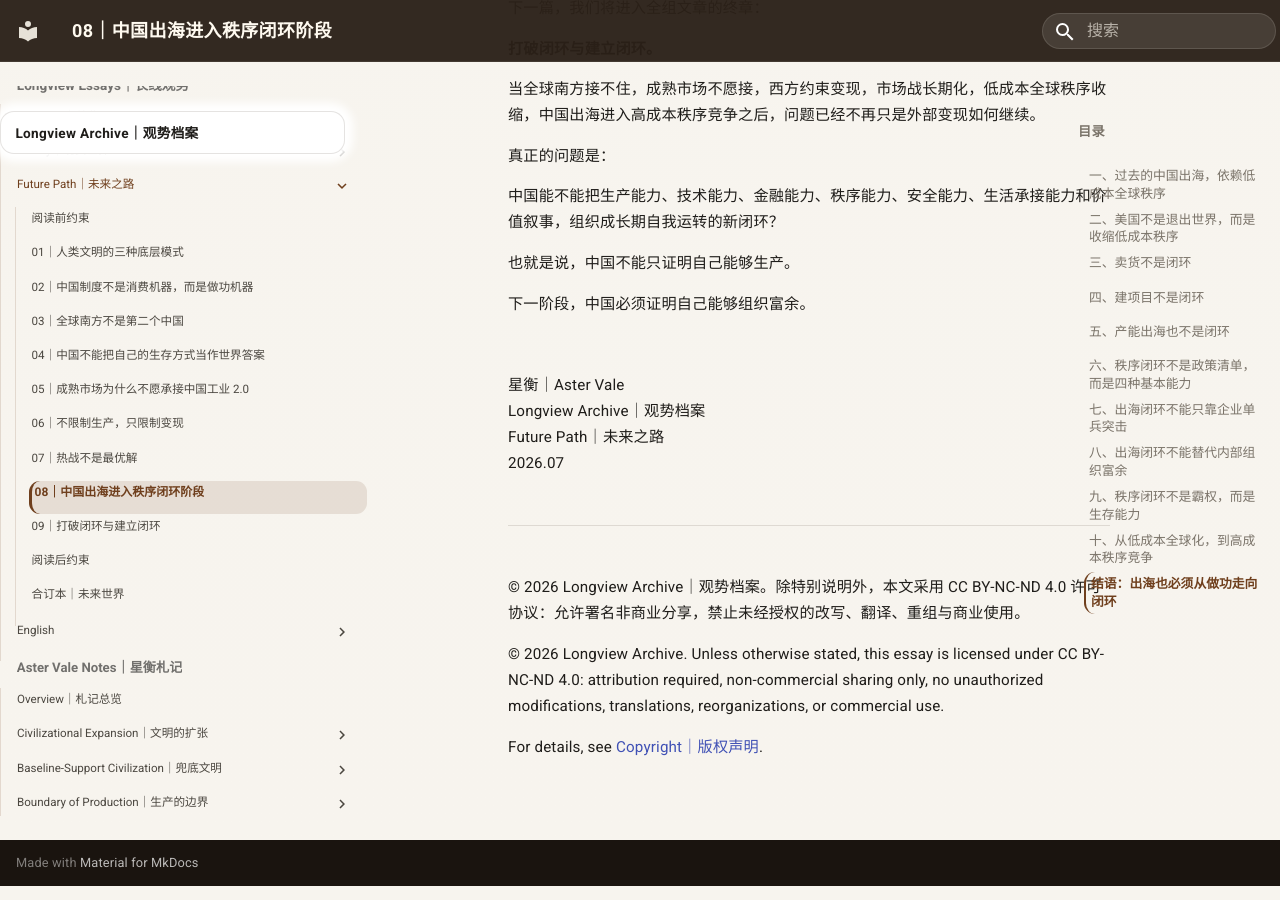
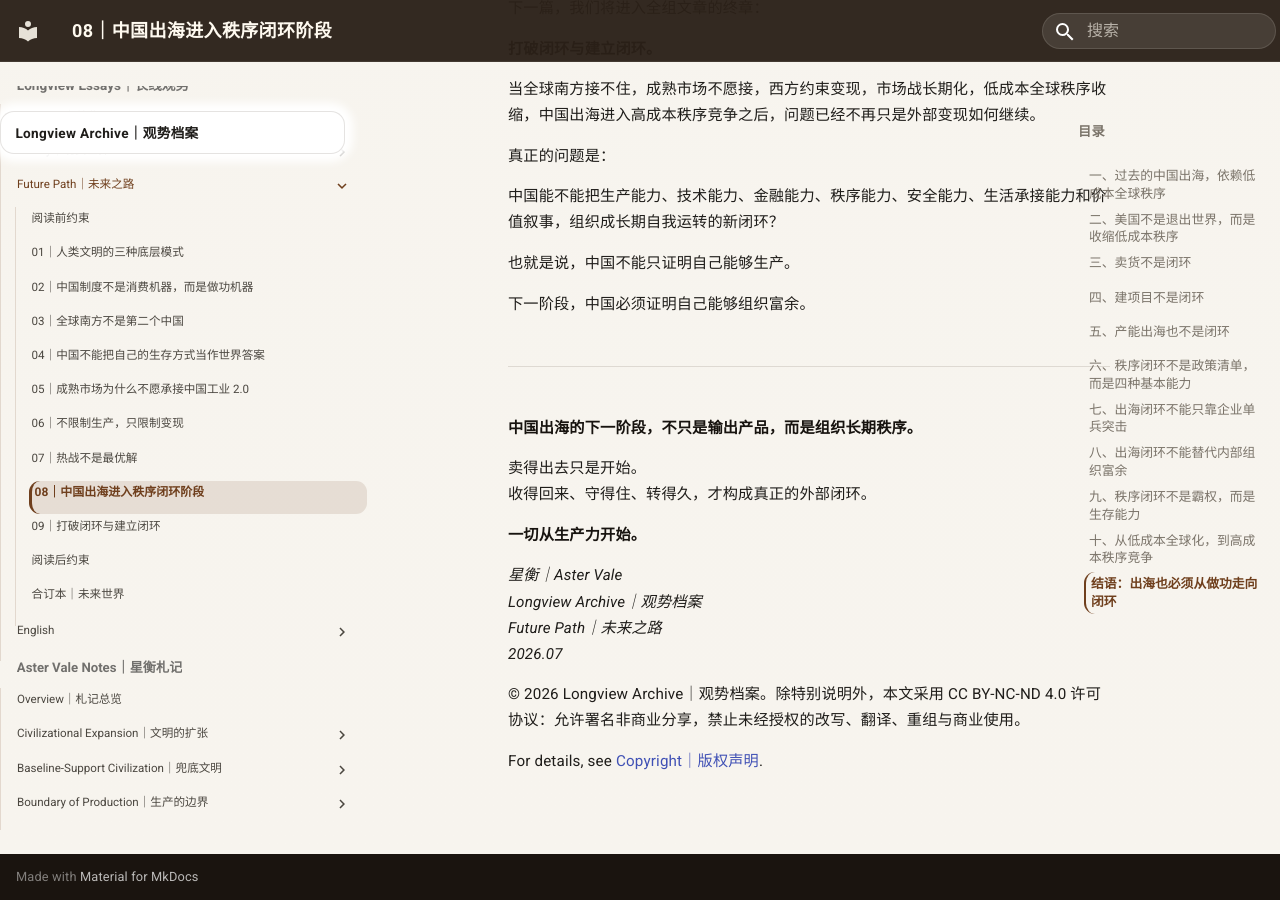
Before and after one commit to guanshi1688/longview-archive, an MkDocs documentation site: the page built from docs/essays/future/08.md, in a window 1280 px wide and 900 px high, scrolled down 16445 px. Built offline with MkDocs 1.6.1 and Material for MkDocs 9.7.7, drawn with Linux system fonts in a browser that asks for light colours.

Commit message:
Update 08.md

```diff
--- a/docs/essays/future/08.md
+++ b/docs/essays/future/08.md
@@ -745,17 +745,20 @@
 
 下一阶段，中国必须证明自己能够组织富余。
 
-<br>
+---
 
-星衡｜Aster Vale<br>
-Longview Archive｜观势档案<br>
-Future Path｜未来之路<br>
-2026.07
+**中国出海的下一阶段，不只是输出产品，而是组织长期秩序。**
 
----
+卖得出去只是开始。
+收得回来、守得住、转得久，才构成真正的外部闭环。
+
+**一切从生产力开始。**
+
+*星衡｜Aster Vale*
+*Longview Archive｜观势档案*
+*Future Path｜未来之路*
+*2026.07*
 
 © 2026 Longview Archive｜观势档案。除特别说明外，本文采用 CC BY-NC-ND 4.0 许可协议：允许署名非商业分享，禁止未经授权的改写、翻译、重组与商业使用。
 
-© 2026 Longview Archive. Unless otherwise stated, this essay is licensed under CC BY-NC-ND 4.0: attribution required, non-commercial sharing only, no unauthorized modifications, translations, reorganizations, or commercial use.
-
 For details, see [Copyright｜版权声明](/copyright/).
```
